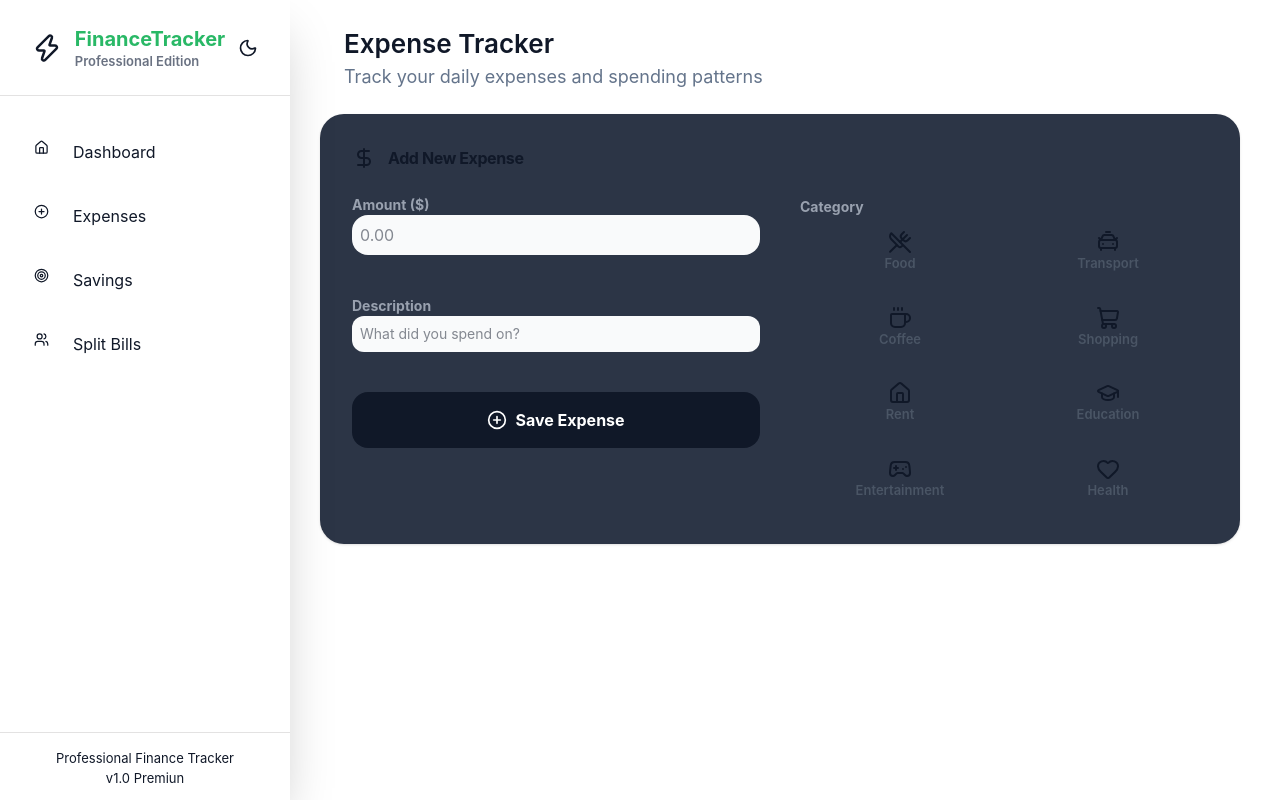
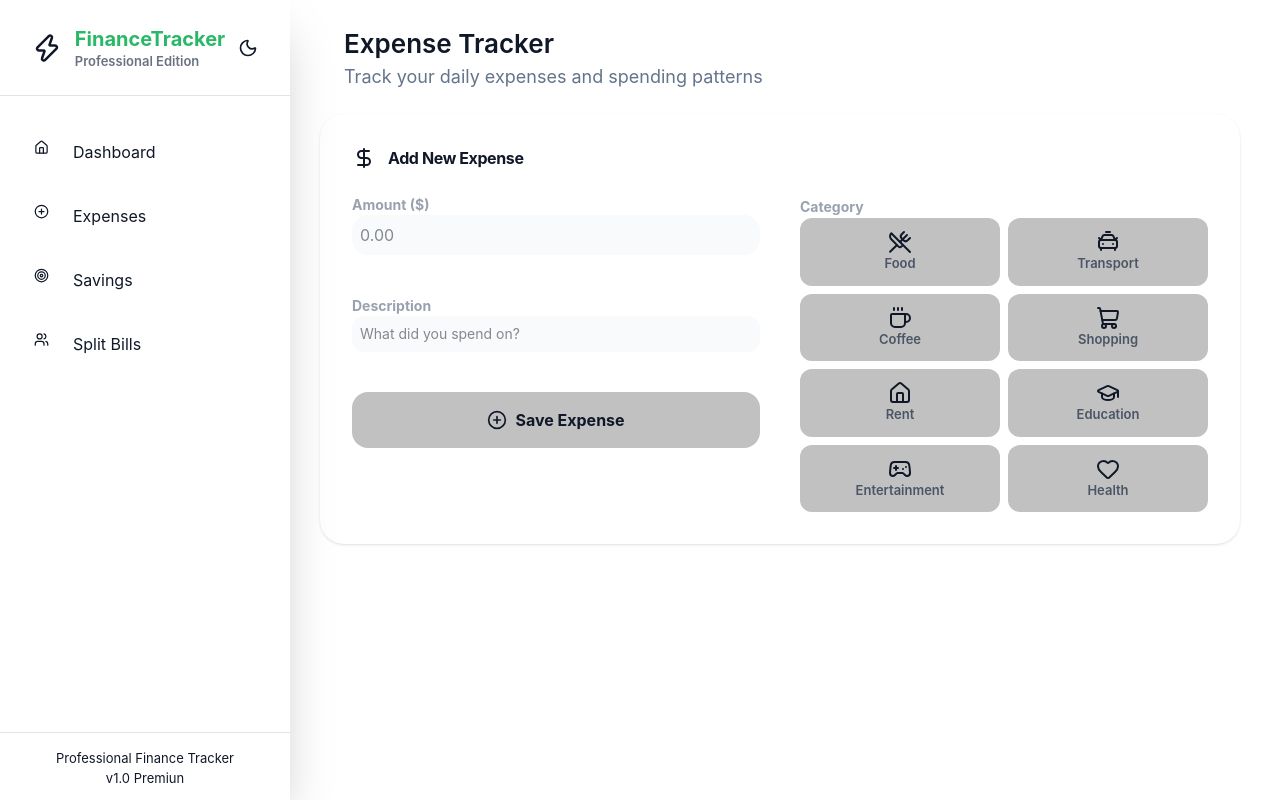
Before and after one commit to mekihallil/finance-tracker, a React (Vite) app in the folder frontend/: page /expense in a window 1280 px wide. Built offline with nearby package versions, Linux system fonts and the light colour scheme; no server answers.

Commit message:
style: improve category and submit buttons ui

```diff
--- a/frontend/src/components/AddExpense.tsx
+++ b/frontend/src/components/AddExpense.tsx
@@ -11,7 +11,6 @@ import {
   Loader2,
   PlusCircle,
   ShoppingCart,
-  SpoolIcon,
 } from "lucide-react";
 import { type FC, type ReactElement } from "react";
 import { useForm } from "react-hook-form";
@@ -71,7 +70,7 @@ export const AddExpense: FC = (): ReactElement => {
 
   return (
     <section className=" max-lg:w-77 max-lg:mx-auto">
-      <section className="mr-10 p-8 rounded-3xl shadow-sm border-gray-100 bg-[#2C3546] dark:border-black">
+      <section className="mr-10 p-8 rounded-3xl shadow-sm border-gray-100 dark:bg-[#2C3546] dark:border-black">
         <header className="mb-6">
           <h1 className="flex gap-3 font-bold  tracking-tight">
             <i>
@@ -138,7 +137,7 @@ export const AddExpense: FC = (): ReactElement => {
               <button
                 type="submit"
                 disabled={createExpenseMutation.isPending}
-                className="w-full flex items-center justify-center gap-2 bg-gray-900 text-white p-4 rounded-2xl font-bold hover:bg-black transition-all disabled:bg-gray-300"
+                className="w-full flex items-center justify-center gap-2 p-4 rounded-2xl font-bold dark:bg-[#131c2a] bg-[#c1c1c1] hover:scale-95 transition-all disabled:bg-gray-300"
               >
                 {createExpenseMutation.isPending ? (
                   <Loader2 className="animate-spin" size={20} />
@@ -165,7 +164,7 @@ export const AddExpense: FC = (): ReactElement => {
                     return (
                       <label
                         key={c.id}
-                        className=" p-3 rounded-xl  cursor-pointer has-checked:bg-white dark:bg-[#283243] dark:has-checked:bg-transparent  transition-all"
+                        className=" p-3 rounded-xl  cursor-pointer has-checked:bg-white dark:bg-[#131c2a] bg-[#c1c1c1]  dark:has-checked:bg-transparent  transition-all"
                       >
                         <input
                           {...register("category")}
```
